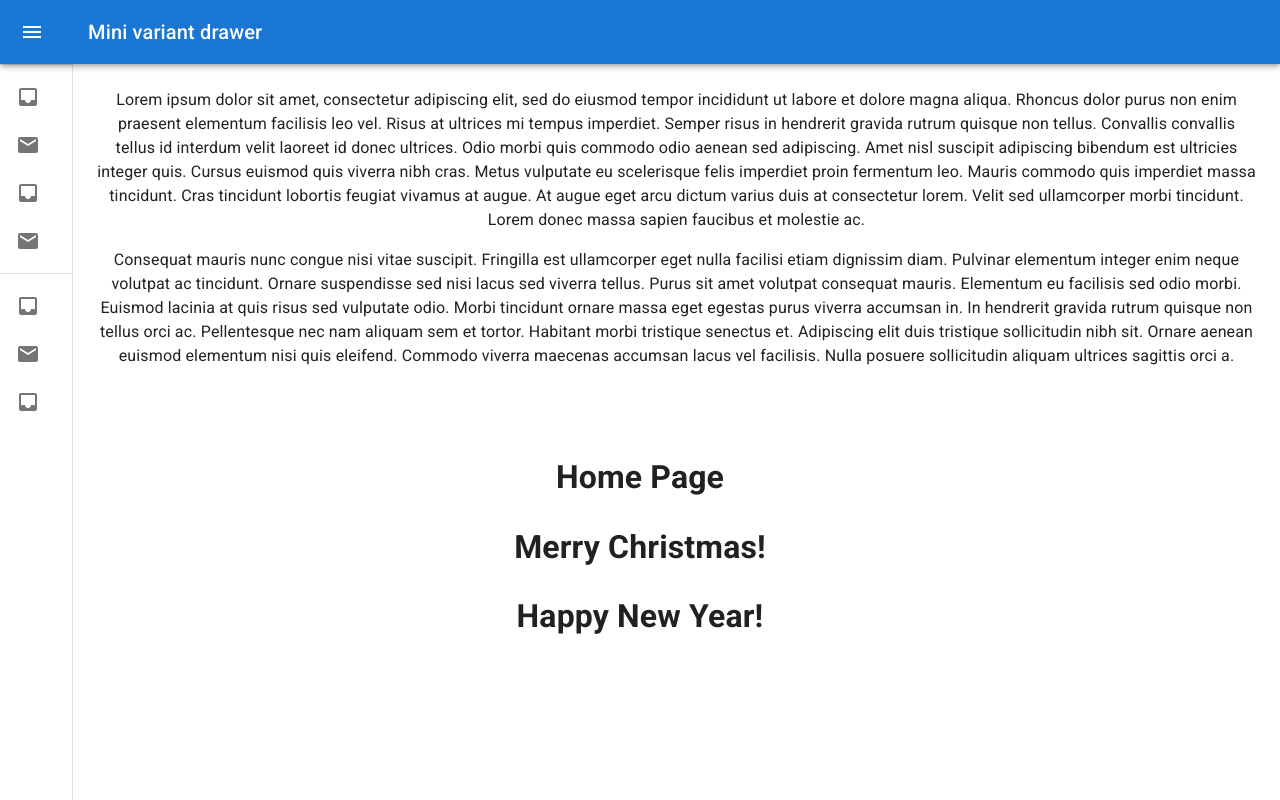
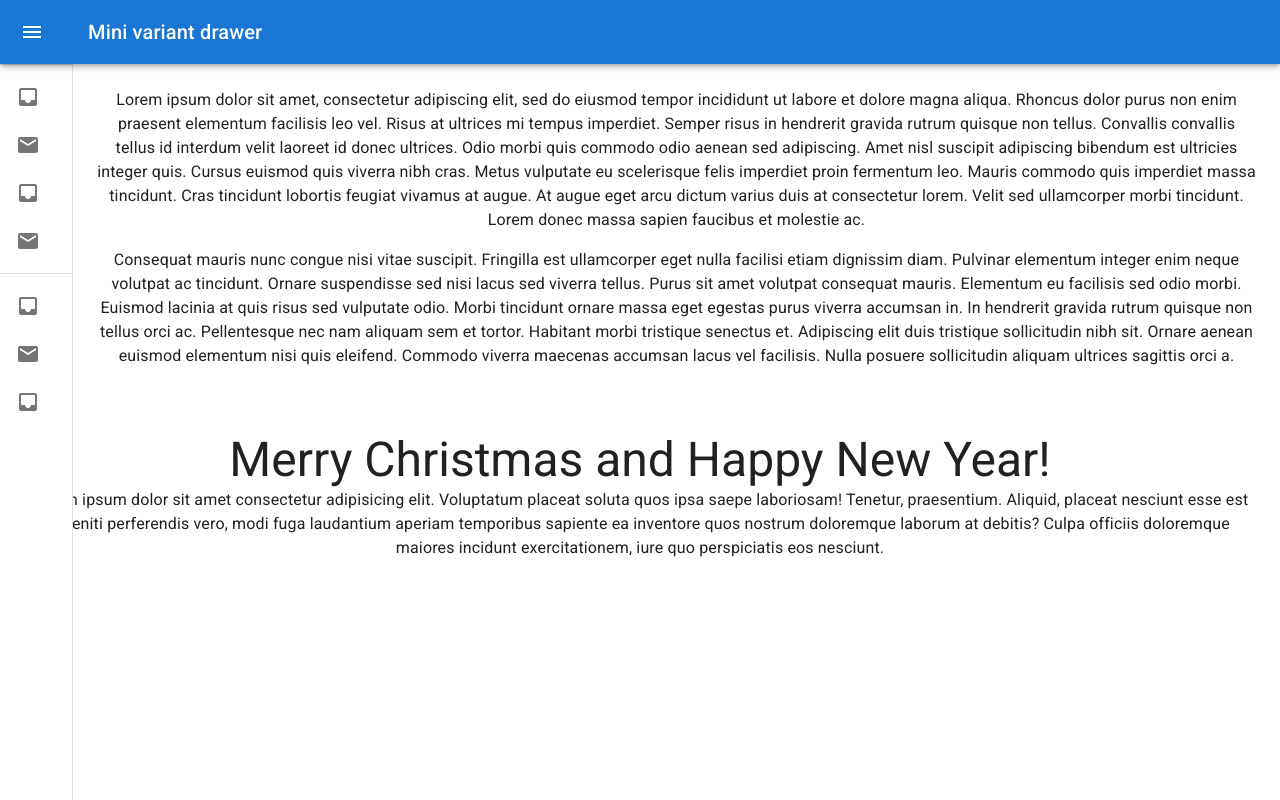
Before and after one commit to jsoomie/school-notebook, a React (Create React App) app: page / in a window 1280 px wide. Built offline with nearby package versions, Linux system fonts and the light colour scheme.

Commit message:
chore: loop through routes

```diff
--- a/src/App.tsx
+++ b/src/App.tsx
@@ -2,19 +2,25 @@ import { Home, Missing, Art, English, Math, Psy, Sections } from "pages";
 import { Menu } from "components";
 import { Routes, Route } from "react-router-dom";
 import "./App.css";
+
+const routes = [
+  { path: "/", element: <Home /> },
+  { path: "/art", element: <Art /> },
+  { path: "/english", element: <English /> },
+  { path: "/math", element: <Math /> },
+  { path: "/psy", element: <Psy /> },
+  { path: "/sections", element: <Sections /> },
+  { path: "*", element: <Missing /> },
+];
 
 function App() {
   return (
     <div className="App">
       <Menu />
       <Routes>
-        <Route path="/" element={<Home />} />
-        <Route path="/art" element={<Art />} />
-        <Route path="/english" element={<English />} />
-        <Route path="/math" element={<Math />} />
-        <Route path="/psy" element={<Psy />} />
-        <Route path="/sections" element={<Sections />} />
-        <Route path="*" element={<Missing />} />
+        {routes.map((route) => (
+          <Route key={route.path} path={route.path} element={route.element} />
+        ))}
       </Routes>
     </div>
   );
--- a/src/pages/Home/Home.tsx
+++ b/src/pages/Home/Home.tsx
@@ -1,12 +1,18 @@
 import "./Home.css";
-import { Box } from "@mui/material";
+import { Box, Typography } from "@mui/material";
 
 export const Home = () => {
   return (
     <Box component="main" sx={{ flexGrow: 1, p: 3 }}>
-      <h1>Home Page</h1>
-      <h1>Merry Christmas!</h1>
-      <h1>Happy New Year!</h1>
+      <Typography variant="h3">Merry Christmas and Happy New Year!</Typography>
+      <Typography paragraph>
+        Lorem ipsum dolor sit amet consectetur adipisicing elit. Voluptatum
+        placeat soluta quos ipsa saepe laboriosam! Tenetur, praesentium.
+        Aliquid, placeat nesciunt esse est deleniti perferendis vero, modi fuga
+        laudantium aperiam temporibus sapiente ea inventore quos nostrum
+        doloremque laborum at debitis? Culpa officiis doloremque maiores
+        incidunt exercitationem, iure quo perspiciatis eos nesciunt.
+      </Typography>
     </Box>
   );
 };
```
